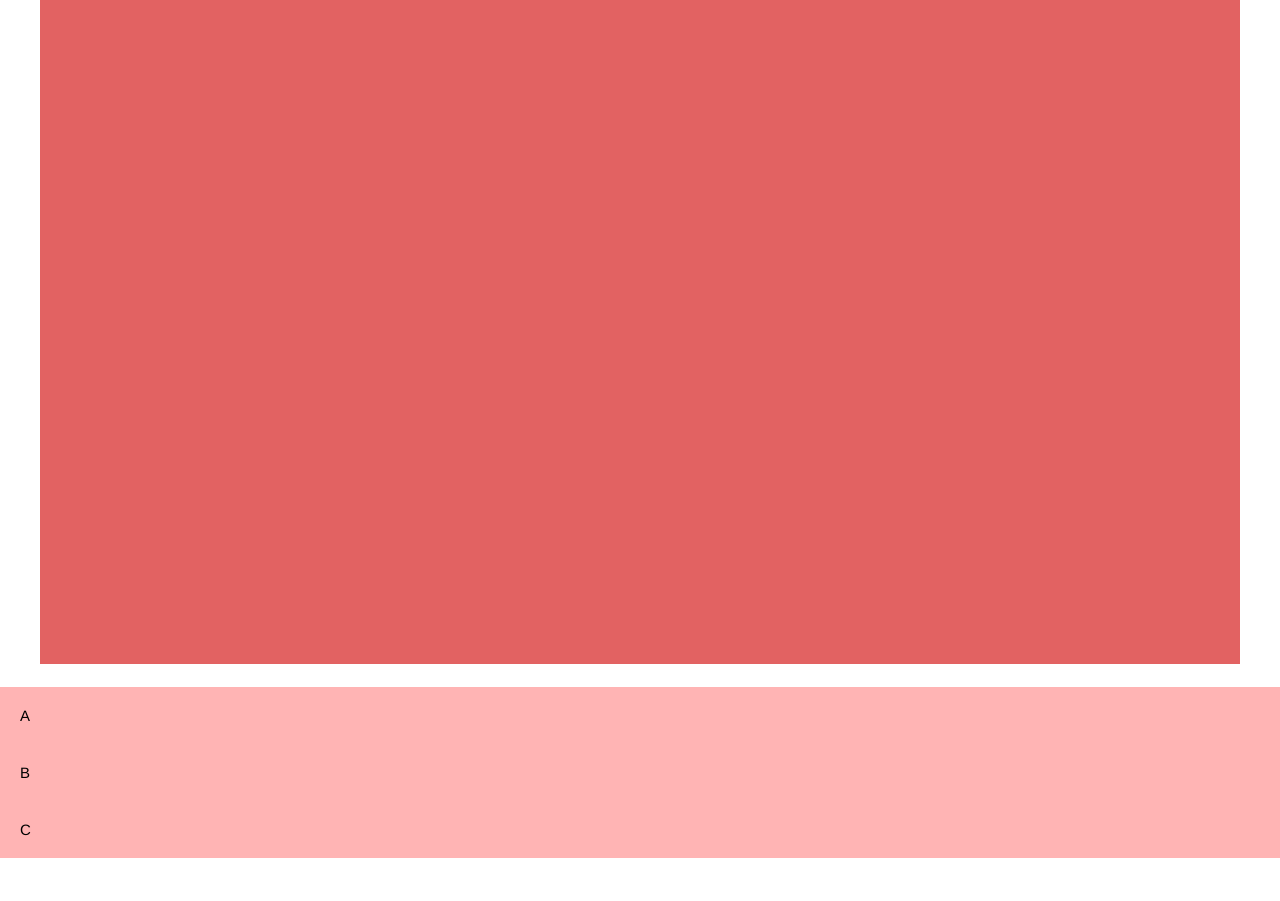
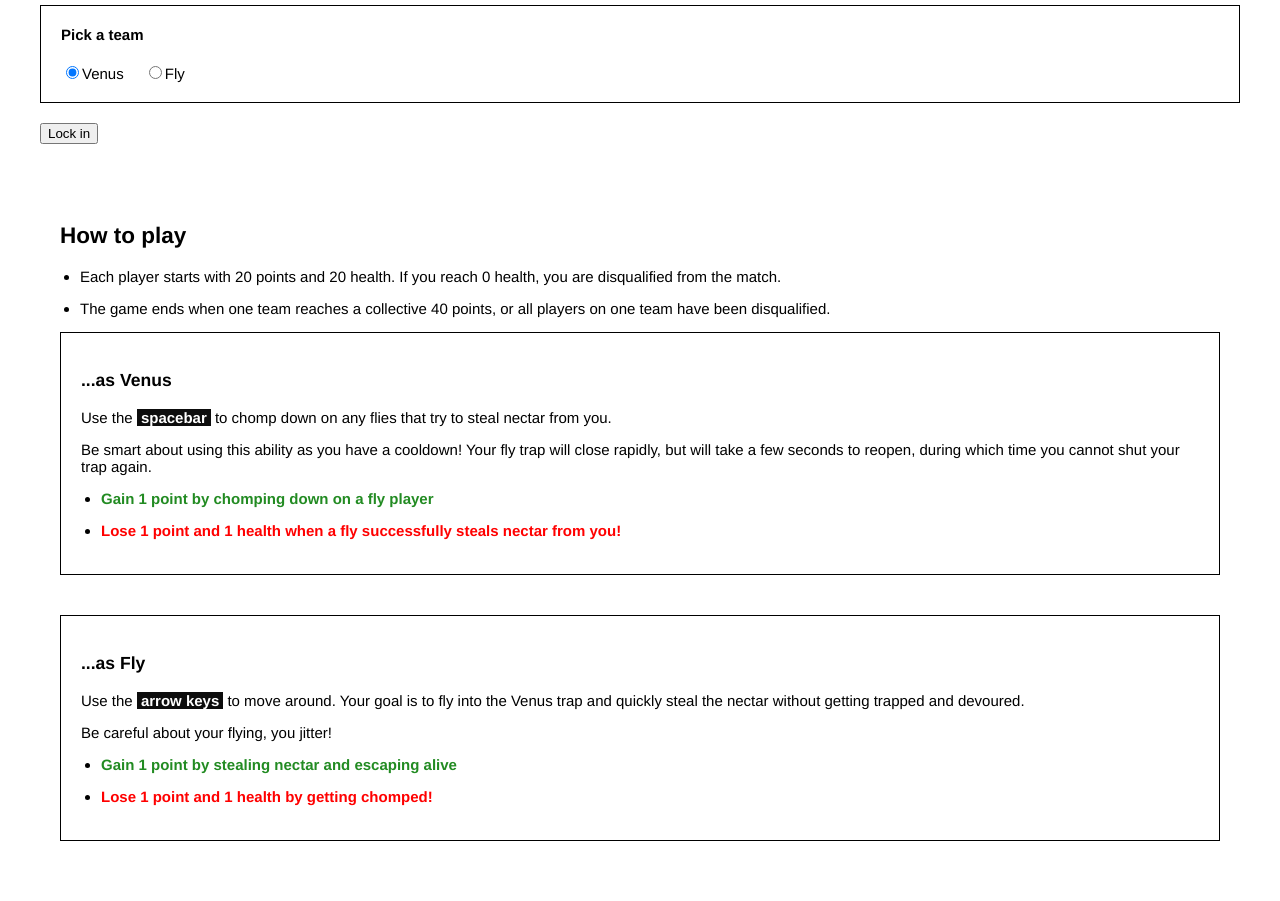
Before and after one commit to valdelaseras/venus-flies, a website: page index.html in a window 1280 px wide. Shown: the part 297-1198 px from the top of the page. Before the commit the page ends 1155 px from the top, so only its background shows below. Drawn offline with Linux system fonts and the light colour scheme; no server answers.

Commit message:
lobby, instructions, waiting room

```diff
--- a/index.html
+++ b/index.html
@@ -7,45 +7,53 @@
     <link rel="stylesheet" type="text/css" media="screen" href="./styles/index.css">
 </head>
     <body>
-        <header class="header">
-            <div class="grid">
-                <div class="column">
-                    <div class="content">
-                        A
-                    </div>
-                </div>
-            </div>
-        </header>
+<!--        <header class="header">-->
+<!--            <div class="grid">-->
+<!--                <div class="column">-->
+<!--                    <div class="content">-->
+<!--                        A-->
+<!--                    </div>-->
+<!--                </div>-->
+<!--            </div>-->
+<!--        </header>-->
 
         <main class="main">
             <div class="grid">
                 <div class="column">
                     <div class="content">
                         <h1>(σ"∀')σ*。・゜+.* Venus Flies</h1>
-                        <canvas class="canvas"
-                                height="800"
-                                width="1200">
-                        </canvas>
+                        <div class="column">
+                            <div class="column two">
+                                <c-lobby class="c-lobby"></c-lobby>
+                            </div>
+                            <div class="column two">
+                                <div class="content">
+                                    <c-instructions class="c-instructions"></c-instructions>
+                                </div>
+                            </div>
+                        </div>
                     </div>
                 </div>
             </div>
         </main>
 
-        <footer class="footer">
-            <div class="grid">
-                <div class="column">
-                    <div class="column three">
-                        <div class="content">A</div>
-                    </div>
-                    <div class="column three">
-                        <div class="content">B</div>
-                    </div>
-                    <div class="column three">
-                        <div class="content">C</div>
-                    </div>
-                </div>
-            </div>
-        </footer>
-    <script defer src="./scripts/index.js" type="module"></script>
+<!--        <footer class="footer">-->
+<!--            <div class="grid">-->
+<!--                <div class="column">-->
+<!--                    <div class="column three">-->
+<!--                        <div class="content">A</div>-->
+<!--                    </div>-->
+<!--                    <div class="column three">-->
+<!--                        <div class="content">B</div>-->
+<!--                    </div>-->
+<!--                    <div class="column three">-->
+<!--                        <div class="content">C</div>-->
+<!--                    </div>-->
+<!--                </div>-->
+<!--            </div>-->
+<!--        </footer>-->
+    <script type="module" src="scripts/components/c-canvas.js"></script>
+    <script type="module" src="scripts/components/c-lobby.js"></script>
+    <script type="module" src="scripts/components/c-instructions.js"></script>
     </body>
 </html>
--- a/package.json
+++ b/package.json
@@ -3,7 +3,7 @@
   "version": "1.0.0",
   "main": "app.js",
   "scripts": {
-    "service": "node app.js",
+    "be": "node app.js",
     "fe": "http-server .",
     "test": "echo \"Error: no test specified\" && exit 1"
   },
--- a/scripts/Fly.js
+++ b/scripts/Fly.js
@@ -30,7 +30,6 @@ export class Fly extends Player {
 
     move( e ) {
         const speed = 20;
-        console.log('move');
         if ( e.code === 'ArrowUp' ){
             this.y -= speed;
         } else if ( e.code === 'ArrowDown' ){
@@ -41,7 +40,7 @@ export class Fly extends Player {
             this.x += speed;
         }
 
-        // this.ctx.clearRect(0, 0, 1200, 800 );
+
         this.draw();
     }
 }
--- /dev/null
+++ b/scripts/components/c-canvas.js
@@ -0,0 +1,15 @@
+const CCANVAS_TEMPLATE = `
+<canvas class="canvas"
+        height="800"
+        width="1200">
+</canvas>`;
+
+class CCanvas extends HTMLElement {
+    constructor() {
+        super();
+
+        this.innerHTML = CCANVAS_TEMPLATE;
+    }
+}
+
+customElements.define('c-canvas', CCanvas );
--- /dev/null
+++ b/scripts/components/c-instructions.js
@@ -0,0 +1,94 @@
+const CINSTRUCTIONS_TEMPLATE = `
+<div class="column">
+    <div class="column">
+        <div class="content">
+            <h2>How to play</h2>
+
+            <ul>
+                <li>
+                    <p>
+                        Each player starts with 20 points and 20 health. If you reach 0 health, you are disqualified from
+                        the match.
+                    </p>
+                </li>
+                <li>
+                    <p>
+                        The game ends when one team reaches a collective 40 points, or all players on one team have been
+                        disqualified.
+                    </p>
+                </li>
+            </ul>
+
+            <div class="instruction-box">
+                <div class="content">
+                    <h3>...as Venus</h3>
+
+                    <p>
+                        Use the <span class="highlight bold">spacebar</span> to chomp down on any flies that try to
+                        steal nectar from you.
+                    </p>
+                    <p>
+                        Be smart about using this ability as you have a cooldown! Your fly trap will close rapidly, but
+                        will take a few seconds to reopen, during which time you cannot shut your trap again.
+                    </p>
+
+                    <ul>
+                        <li>
+                            <p class="bold green-font">
+                                Gain 1 point by chomping down on a fly player
+                            </p>
+                        </li>
+                        <li>
+                            <p class="bold red-font">
+                                Lose 1 point and 1 health when a fly successfully steals nectar from you!
+                            </p>
+                        </li>
+                    </ul>
+                </div>
+            </div>
+        </div>
+    </div>
+    <div class="column">
+        <div class="content">
+            <div class="instruction-box">
+                <div class="content">
+                    <h3>...as Fly</h3>
+
+                    <p>
+                        Use the <span class="highlight bold">arrow keys</span> to move around. Your goal is to fly
+                        into the Venus trap and quickly steal the nectar without getting trapped and devoured.
+                    </p>
+
+                    <p>
+                        Be careful about your flying, you jitter!
+                    </p>
+
+                    <ul>
+                        <li>
+                            <p class="bold green-font">
+                                Gain 1 point by stealing nectar and escaping alive
+                            </p>
+                        </li>
+                        <li>
+                            <p class="bold red-font">
+                                Lose 1 point and 1 health by getting chomped!
+                            </p>
+                        </li>
+                    </ul>
+                </div>
+            </div>
+
+        </div>
+    </div>
+</div>
+`;
+
+class CInstructions extends HTMLElement {
+    constructor() {
+        super();
+
+        this.innerHTML = CINSTRUCTIONS_TEMPLATE;
+    }
+}
+
+customElements.define('c-instructions', CInstructions );
--- /dev/null
+++ b/scripts/components/c-lobby.js
@@ -0,0 +1,94 @@
+const CLOBBY_TEMPLATE = `
+<div class="column">
+    <div class="column">
+        <div class="content">
+            <!--current player # + team choice-->
+        </div>
+    </div>
+    <div class="column">
+        <div class="content">
+            <form class="form">
+                <div class="form-group">
+                    <label for="username" class="bold">Enter a username</label>
+                    <input id="username" type="text"/>
+                </div>
+                <div class="form-group">
+                    <label class="bold">Pick a team</label>
+
+                    <div class="radio-group horizontal">
+                        <label for="venus">
+                            <input type="radio"
+                                   id="venus"
+                                   name="avatar"
+                                   value="venus"
+                                   checked/>Venus</label>
+
+                        <label for="fly">
+                            <input type="radio"
+                                   id="fly"
+                                   name="avatar"
+                                   value="fly"/>Fly</label>
+                    </div>
+
+                </div>
+                <div class="form-action">
+                    <button type="button">Lock in</button>
+                </div>
+            </form>
+        </div>
+    </div>
+</div>
+`;
+
+const WAITING_ROOM_TEMPLATE = `
+<div class="waiting-room">
+    <div class="column">
+        <div class="content">
+            <p>
+                Waiting for other players...
+            </p>
+<!--        @TODO: "loading element" of a fly jittering around-->
+<!--        @TODO: display <locked in> of total players int-->
+            <p class="player-information"></p>
+        </div>
+    </div>
+</div>
+`;
+
+class CLobby extends HTMLElement {
+    constructor() {
+        super();
+
+        this.innerHTML = CLOBBY_TEMPLATE;
+
+        this.username = "";
+        this.avatar = "";
+
+        this.addEventListener('click', this.handleClick.bind(this));
+    }
+
+    handleClick( e ) {
+        if ( e.target === this.querySelector('button') ){
+            this.username = this.getUsername();
+            this.avatar = this.getAvatar();
+
+            this.displayWaitingRoom();
+        }
+    }
+
+    getUsername() {
+        return this.querySelector('#username').value;
+    }
+
+    getAvatar() {
+        return Array.from( this.querySelectorAll('input[name="avatar"]')).find(( option) => option.checked ).value;
+    }
+
+    displayWaitingRoom() {
+        this.innerHTML = WAITING_ROOM_TEMPLATE;
+
+        this.querySelector('.player-information').innerText = `You are playing as ${this.username}, the ${this.avatar}`;
+    }
+}
+
+customElements.define('c-lobby', CLobby );
--- a/scripts/index.js
+++ /dev/null
@@ -1,5 +0,0 @@
-import { Match } from "./Match.js";
-
-window.onload = () => { // not actually on load but after "lock in"
-    new Match();
-}
--- a/styles/base/reset.css
+++ b/styles/base/reset.css
@@ -4,9 +4,5 @@ body {
 }
 
 ul {
-    list-style-type: none;
+    padding-left: 20px;
 }
-
-ul > li {
-    padding-left: 0;
-}
--- /dev/null
+++ b/styles/components/c-instructions.css
@@ -0,0 +1,7 @@
+.c-instructions {
+    text-align: left;
+}
+
+.instruction-box {
+    border: 1px solid black;
+}
--- /dev/null
+++ b/styles/components/c-lobby.css
@@ -0,0 +1,3 @@
+/*.c-lobby {*/
+/*    */
+/*}*/
--- /dev/null
+++ b/styles/components/form.css
@@ -0,0 +1,21 @@
+.form, .form-group {
+    display: flex;
+    flex-direction: column;
+    gap: 20px;
+    text-align: left;
+}
+
+.form-group {
+    padding: 20px;
+    border: 1px solid black;
+}
+
+input[type="text"] {
+    padding: 10px;
+}
+
+.radio-group.horizontal {
+    display: flex;
+    flex-direction: row;
+    gap: 20px;
+}
--- /dev/null
+++ b/styles/components/waiting-room.css
@@ -0,0 +1,3 @@
+.waiting-room {
+    text-align: left;
+}
--- a/styles/imports/components.css
+++ b/styles/imports/components.css
@@ -1,7 +1,13 @@
 @import "../components/header.css";
 @import "../components/main.css";
 @import "../components/footer.css";
+@import "../components/form.css";
+@import "../components/button.css";
+@import "../components/waiting-room.css";
 
 @import "../components/fly.css";
 @import "../components/venus.css";
 @import "../components/canvas.css";
+
+@import "../components/c-lobby.css";
+@import "../components/c-instructions.css";
--- a/styles/theme/colours.css
+++ b/styles/theme/colours.css
@@ -1,8 +1,12 @@
 :root {
     --primary-color: #222;
+    --secondary-color: #f2f2f2;
 
     --primary-accent-color: #ffb4b4;
     --secondary-accent-color: #e26262;
 
     --primary-font-color: var(--primary-color);
+
+    --green-font: forestgreen;
+    --red-font: red;
 }
--- a/styles/theme/typography.css
+++ b/styles/theme/typography.css
@@ -2,3 +2,21 @@ body {
     font-family: "Helvetica Neue", sans-serif;
     font-size: 15px;
 }
+
+.bold {
+    font-weight: 800;
+}
+
+.highlight {
+    filter: invert(1);
+    padding: 0 4px;
+    background-color: var(--secondary-color);
+}
+
+.green-font {
+    color: var(--green-font);
+}
+
+.red-font {
+    color: var(--red-font);
+}
```
Also changed, not shown: scripts/Controller.js (+9 -0 lines), styles/components/button.css (added).
